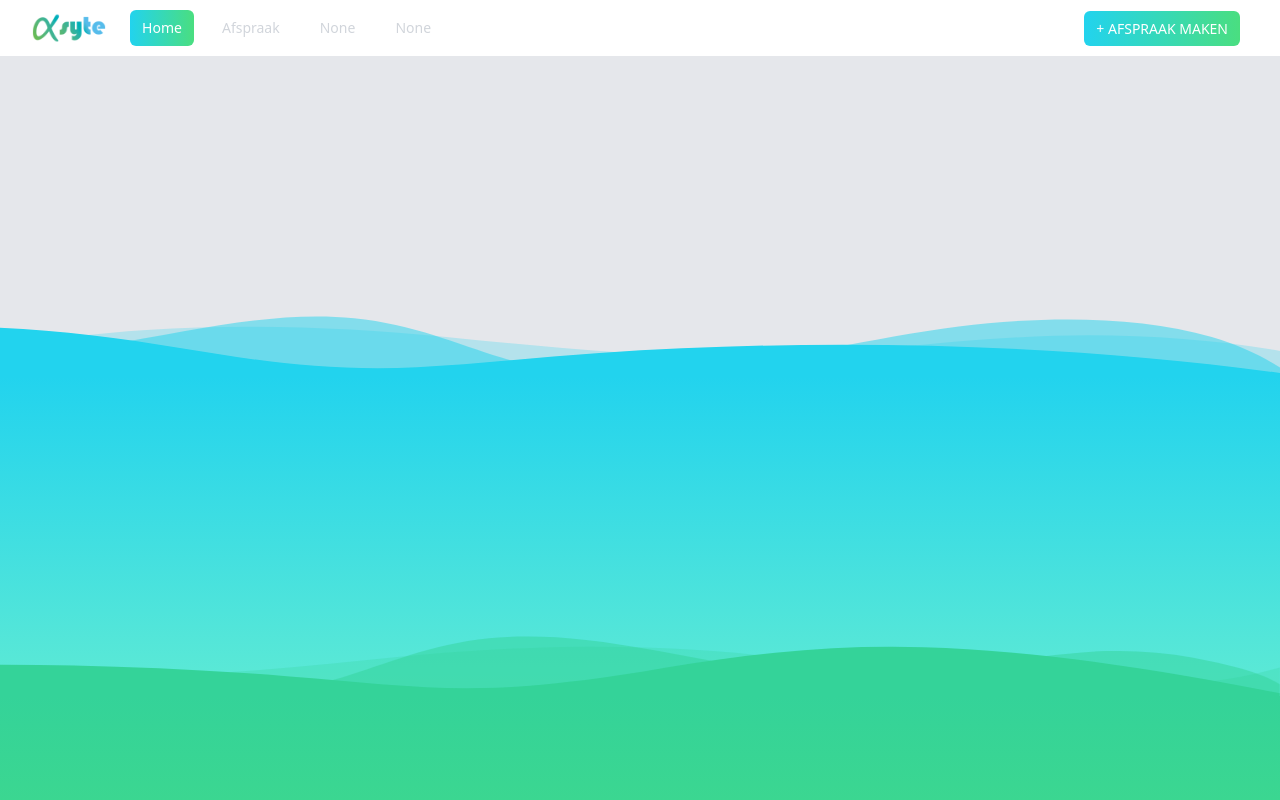
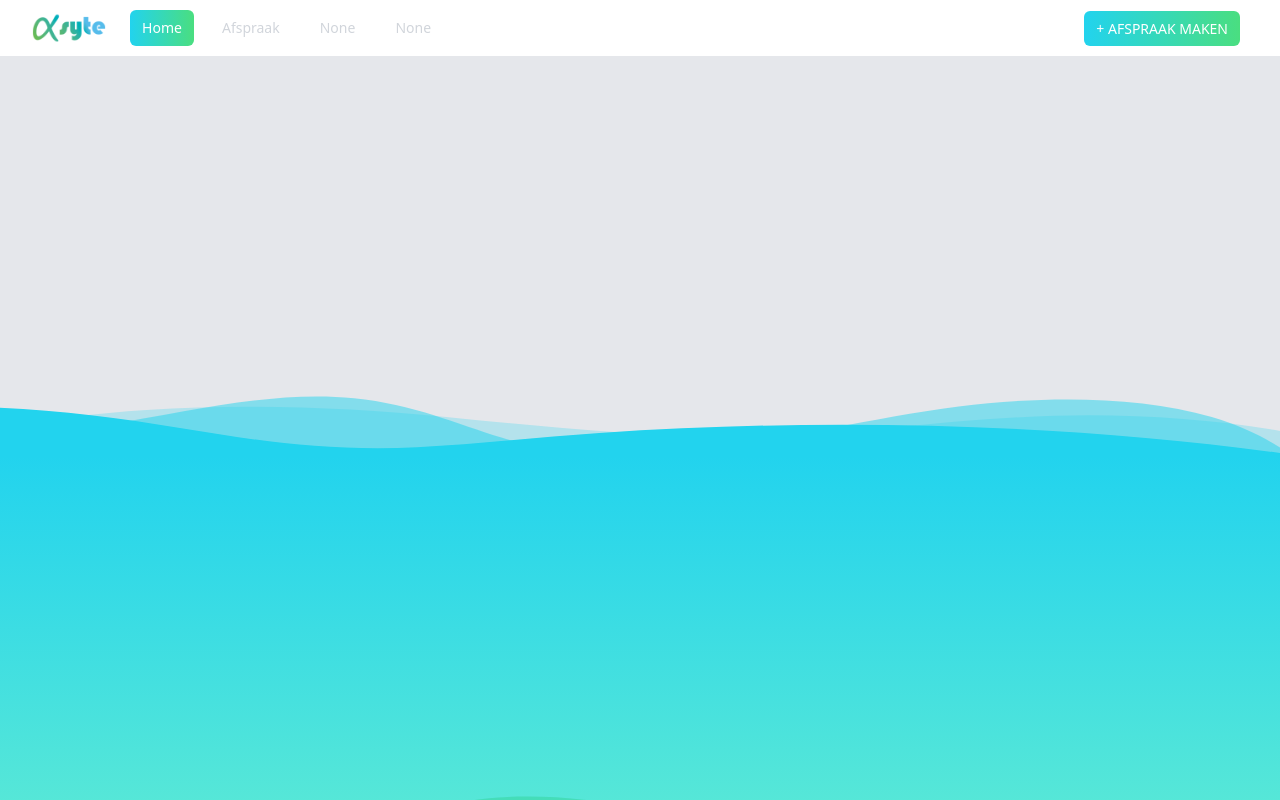
Before and after one commit to DR-Lars/alphasyte_website, a SvelteKit app: page / in a window 1280 px wide. Shown: the top 800 px of the page. Built offline with nearby package versions, Linux system fonts and the light colour scheme.

Commit message:
chore: Update min-height of homescreen sections to 50vh

```diff
--- a/src/routes/+page.svelte
+++ b/src/routes/+page.svelte
@@ -19,7 +19,7 @@
 
 <style>
   #homescreen section {
-    min-height: 40vh;
+    min-height: 50vh;
   }
 
   #homescreen section:nth-child(3n-1) {
```
